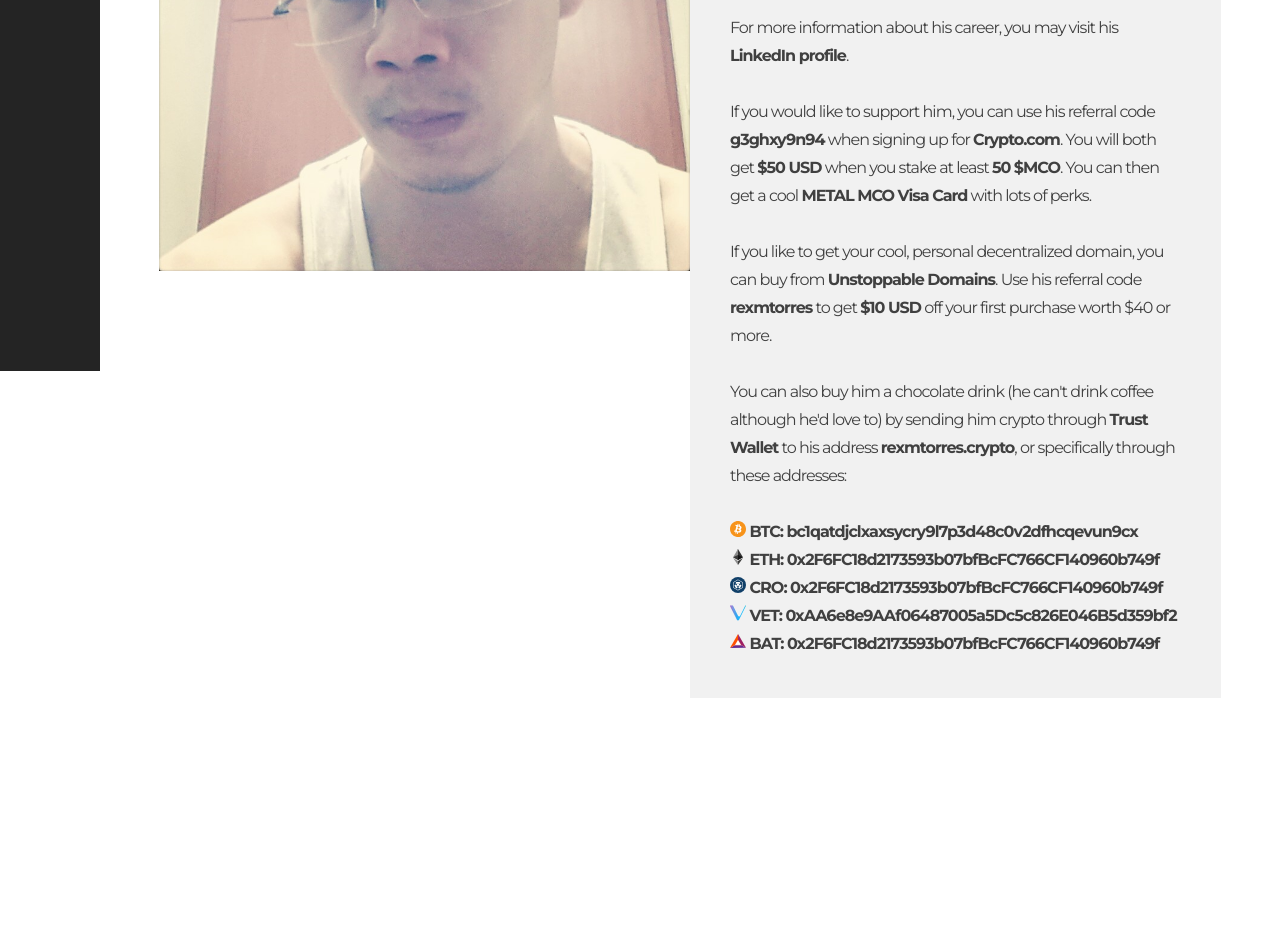
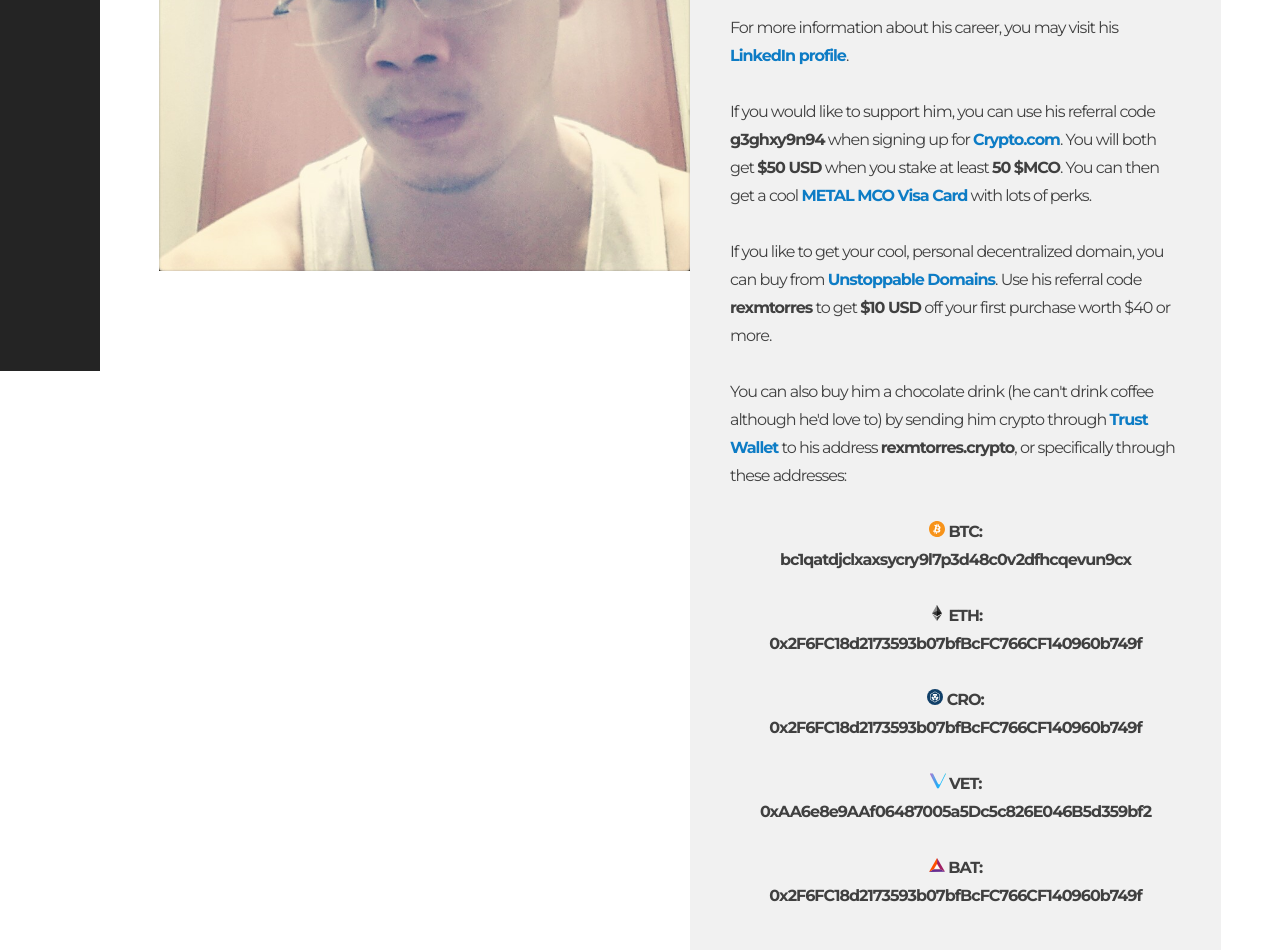
Before and after one commit to rexmtorres/UnstoppableBlog, a plain HTML site: page Suppablog-colorlib/web/about.html in a window 1280 px wide. Shown: the part 1880-2830 px from the top of the page. Before the commit the page ends 2578 px from the top, so only its background shows below. Drawn offline with nearby package versions, Linux system fonts and the light colour scheme.

Commit message:
Minor updates in About page
- Fixed rexmtorres.crypto link.  It was pointing to an outdated IPFS hash.
- Changed format of crypto address list.

```diff
--- a/Suppablog-colorlib/web/about.html
+++ b/Suppablog-colorlib/web/about.html
@@ -106,9 +106,9 @@
                             <p>So...  Out of curiosity and boredom from the COVID-19 lockdown, I tried my hands in cryptocurrency last March 2020.  I instantly got hooked.  It was new to me and it was exciting and interesting playing with these <i>magic internet money</i>.  There were also a lot of amazing and beautiful crypto wallet apps, which, as an app developer myself, really impressed me.  I ended up wallet-hopping for days, trying out every crypto wallet app I could find.  I finally settled with <b><a href="https://share.trustwallet.com/igUDVzh">Trust Wallet</a></b> as my main non-custodial wallet and the <b><a href="https://platinum.crypto.com/r/g3ghxy9n94">Crypto.com App</a></b> as my custodial wallet and main crypto investment and spending platform.</p>
                         </div>
                         <div class="one_half last">
-                            <p><b><a href="https://platinum.crypto.com/r/g3ghxy9n94">Crypto.com</a></b> hosts <i>a lot</i> of events where you can participate to earn crypto or buy stuff at <i>huge</i> discounts.  One time, they partnered with <b><a href="https://unstoppabledomains.com/r/rexmtorres">Unstoppable Domains</a></b> where you can buy your own decentralized internet domain and get a 10% cashback (!!!) if you buy using their native <b>$CRO</b> token (Crypto.com's own magic internet money).  Of course, I bought my own domain <b><a href="https://cloudflare-ipfs.com/ipfs/QmUepdYDnBAGWtbxSGCo7j3GisGd9b465H8qRxrzKphLRG/">rexmtorres.crypto</a></b>.</p>
+                            <p><b><a href="https://platinum.crypto.com/r/g3ghxy9n94">Crypto.com</a></b> hosts <i>a lot</i> of events where you can participate to earn crypto or buy stuff at <i>huge</i> discounts.  One time, they partnered with <b><a href="https://unstoppabledomains.com/r/rexmtorres">Unstoppable Domains</a></b> where you can buy your own decentralized internet domain and get a 10% cashback (!!!) if you buy using their native <b>$CRO</b> token (Crypto.com's own magic internet money).  Of course, I bought my own domain <b><a href="https://gateway.pinata.cloud/ipfs/QmVgFS3WdzevNVrU3FBhUqXSSiBw7sePjHmed1M7x1gUvk/">rexmtorres.crypto</a></b>.</p>
                             <br>
-                            <p>So now, I have this blogging website.  This is my very first attempt at blogging and I'm not really sure yet what to put in here.  So, anything goes...</p>
+                            <p>So now, I have this blogging website, which, I'm not yet sure what to put in.  This is my very first attempt at blogging.  So, anything goes...</p>
                         </div>
                         <div class="clear"></div>
                         <br>
@@ -134,13 +134,15 @@
                                         <p>You can also buy him a chocolate drink (he can't drink coffee although he'd love to) by sending him crypto through <b><a href="https://share.trustwallet.com/igUDVzh">Trust Wallet</a></b> to his address <b>rexmtorres.crypto</b>, or specifically through these addresses:</p>
                                         <br>
                                         <b>
-                                            <ul style="list-style: none;">
-                                                <li><img src="demo-images/cryptologos/bitcoin-btc-logo.svg" style="width: 16px; height: 16px;"> BTC: bc1qatdjclxaxsycry9l7p3d48c0v2dfhcqevun9cx</li>
-                                                <li><img src="demo-images/cryptologos/ethereum-eth-logo.svg" style="width: 16px; height: 16px;"> ETH: 0x2F6FC18d2173593b07bfBcFC766CF140960b749f</li>
-                                                <li><img src="demo-images/cryptologos/crypto-com-mco-logo.svg" style="width: 16px; height: 16px;"> CRO: 0x2F6FC18d2173593b07bfBcFC766CF140960b749f</li>
-                                                <li><img src="demo-images/cryptologos/vechain-vet-logo.svg" style="width: 16px; height: 16px;"> VET: 0xAA6e8e9AAf06487005a5Dc5c826E046B5d359bf2</li>
-                                                <li><img src="demo-images/cryptologos/basic-attention-token-bat-logo.svg" style="width: 16px; height: 16px;"> BAT: 0x2F6FC18d2173593b07bfBcFC766CF140960b749f</li>
-                                            </ul>
+                                            <p style="text-align: center;"><img src="demo-images/cryptologos/bitcoin-btc-logo.svg" class="crypto-bullet"> BTC:<br>bc1qatdjclxaxsycry9l7p3d48c0v2dfhcqevun9cx</p>
+                                            <br>
+                                            <p style="text-align: center;"><img src="demo-images/cryptologos/ethereum-eth-logo.svg" class="crypto-bullet"> ETH:<br>0x2F6FC18d2173593b07bfBcFC766CF140960b749f</p>
+                                            <br>
+                                            <p style="text-align: center;"><img src="demo-images/cryptologos/crypto-com-mco-logo.svg" class="crypto-bullet"> CRO:<br>0x2F6FC18d2173593b07bfBcFC766CF140960b749f</p>
+                                            <br>
+                                            <p style="text-align: center;"><img src="demo-images/cryptologos/vechain-vet-logo.svg" class="crypto-bullet"> VET:<br>0xAA6e8e9AAf06487005a5Dc5c826E046B5d359bf2</p>
+                                            <br>
+                                            <p style="text-align: center;"><img src="demo-images/cryptologos/basic-attention-token-bat-logo.svg" class="crypto-bullet"> BAT:<br>0x2F6FC18d2173593b07bfBcFC766CF140960b749f</p>
                                         </b>
                                     </div>
                                 </div>
--- a/Suppablog-colorlib/web/style.css
+++ b/Suppablog-colorlib/web/style.css
@@ -22,7 +22,8 @@ body
 body a
 {
     text-decoration: none;
-    color: #404040;
+    color: #0d7cc5;
+    /* color: #404040;     */
     transition: color .2s linear, background-color .2s linear, border-color .2s linear;
 }
 
@@ -822,6 +823,11 @@ body.open .site-content
     padding: 40px 40px 40px 40px;
 }
 
+.team-holder .member.one img.crypto-bullet {
+    width: 16px;
+    height: 16px;
+}
+
 .team-holder .member.one img
 {
     width: 50%;
```
